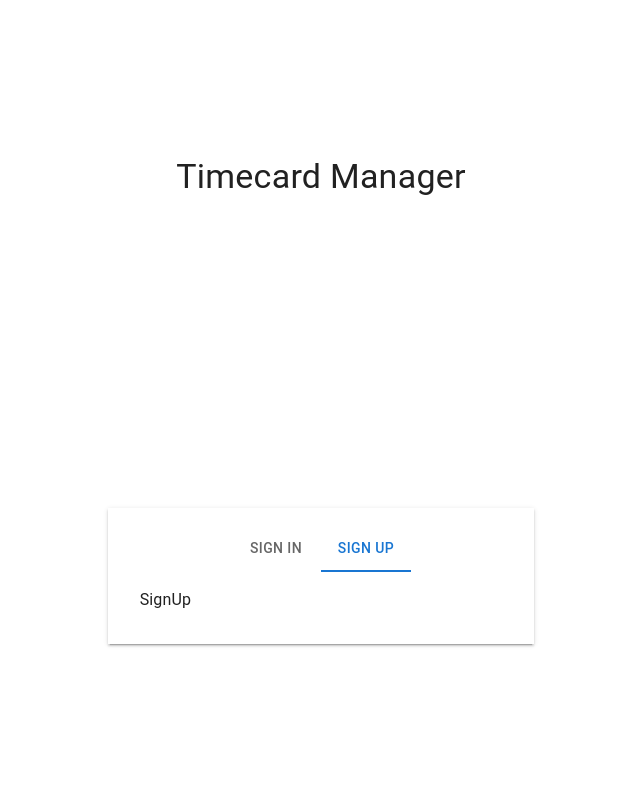
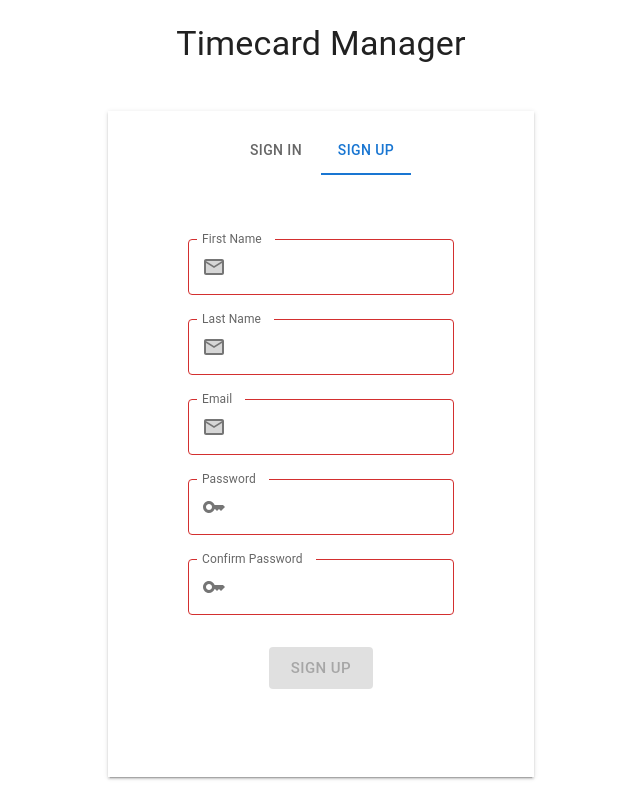
Before and after one commit to AndreaPallotta/Timecard-Manager, a React (Vite) app in the folder react_client/: page /auth in a window 1280 px wide. Both pictures are taken after a click on the tab "SIGN UP". Shown: the whole page, without its empty margins (319-959 px from the left). Built offline with nearby package versions, Linux system fonts and the light colour scheme; no server answers.

Commit message:
Added signup form

```diff
--- a/react_client/src/components/Form/TextField.jsx
+++ b/react_client/src/components/Form/TextField.jsx
@@ -1,4 +1,5 @@
 import useBoolean from '@/hooks/useBoolean';
+import { toCamelCase } from '@/utils/format';
 import Visibility from '@mui/icons-material/Visibility';
 import VisibilityOff from '@mui/icons-material/VisibilityOff';
 import {
@@ -17,6 +18,7 @@ const CTextField = (props) => {
     error,
     focusFirst,
     label,
+    name,
     onChange,
     password,
     readOnly,
@@ -76,7 +78,7 @@ const CTextField = (props) => {
         error={error || false}
         id={`c-text-field-${label}}`}
         label={label}
-        name={label.toLowerCase()}
+        name={name || toCamelCase(label)}
         onChange={onChange}
         readOnly={readOnly || false}
         required={required ?? false}
@@ -114,6 +116,7 @@ CTextField.propTypes = {
   error: PropTypes.bool,
   focusFirst: PropTypes.bool,
   label: PropTypes.string.isRequired,
+  name: PropTypes.string,
   onChange: PropTypes.func.isRequired,
   password: PropTypes.bool,
   readOnly: PropTypes.bool,
--- a/react_client/src/pages/LoginPage.jsx
+++ b/react_client/src/pages/LoginPage.jsx
@@ -3,6 +3,7 @@ import CDivider from '@/components/Form/Divider';
 import CTextField from '@/components/Form/TextField';
 import { iconToNode } from '@/styles/transformations';
 import validations from '@/utils/regex';
+import { isFormValid } from '@/utils/validation';
 import {
   EmailTwoTone,
   FacebookOutlined,
@@ -37,6 +38,11 @@ const LoginPage = () => {
   const [email, setEmail] = useState('');
   const [password, setPassword] = useState('');
 
+  const fieldValidations = {
+    email: validations.email(email),
+    password: validations.password(password),
+  };
+
   const handleEmailChange = (event) => {
     setEmail(event.target.value);
   };
@@ -44,9 +50,6 @@ const LoginPage = () => {
   const handlePasswordChange = (event) => {
     setPassword(event.target.value);
   };
-
-  const isFormValid = () =>
-    validations.email(email) && validations.password(password);
 
   return (
     <Box
@@ -85,7 +88,7 @@ const LoginPage = () => {
 
       <CButton
         label="Sign In"
-        disabled={!isFormValid()}
+        disabled={!isFormValid(fieldValidations)}
         onClick={console.log}
         my={0.5}
       />
--- a/react_client/src/pages/SignupPage.jsx
+++ b/react_client/src/pages/SignupPage.jsx
@@ -1,12 +1,122 @@
-import React from 'react';
+import CButton from '@/components/Form/Button';
+import CTextField from '@/components/Form/TextField';
+import PasswordValidator from '@/components/PasswordValidator';
+import validations from '@/utils/regex';
+import { isFormValid } from '@/utils/validation';
+import { EmailTwoTone, KeyTwoTone } from '@mui/icons-material';
+import { Box } from '@mui/material';
+import React, { useState } from 'react';
 
 const SignupPage = () => {
+  const [form, setForm] = useState({
+    firstName: '',
+    lastName: '',
+    email: '',
+    password: '',
+    confirmPassword: '',
+  });
+
+  const fieldValidations = {
+    firstName: form.firstName.trim().length > 0,
+    lastName: form.lastName.trim().length > 0,
+    email: validations.email(form.email),
+    password: validations.password(form.password),
+    confirm:
+      validations.password(form.confirmPassword) &&
+      form.confirmPassword === form.password,
+  };
+
+  const handleFormChange = (event) => {
+    const { name, value } = event.target;
+    setForm((prevState) => ({
+      ...prevState,
+      [name]: value,
+    }));
+  };
+
   return (
-    <>
-      <div>SignUp</div>
-      {/* {password.trim() && !validations.password(password) && ( */}
-      {/* )} */}
-    </>
+    <Box
+      p={3}
+      m={3}
+      sx={{
+        display: 'flex',
+        flexDirection: 'column',
+        alignItems: 'center',
+      }}
+    >
+      <CTextField
+        value={form.firstName}
+        label="First Name"
+        onChange={handleFormChange}
+        required
+        error={!fieldValidations.firstName}
+        start={{
+          icon: <EmailTwoTone />,
+          aria: 'signup-first-name-field',
+        }}
+      />
+
+      <CTextField
+        value={form.lastName}
+        label="Last Name"
+        onChange={handleFormChange}
+        required
+        error={!fieldValidations.lastName}
+        start={{
+          icon: <EmailTwoTone />,
+          aria: 'signup-last-name-field',
+        }}
+      />
+
+      <CTextField
+        value={form.email}
+        label="Email"
+        onChange={handleFormChange}
+        required
+        error={!fieldValidations.email}
+        start={{
+          icon: <EmailTwoTone />,
+          aria: 'signup-email-field',
+        }}
+      />
+
+      <CTextField
+        value={form.password}
+        label="Password"
+        onChange={handleFormChange}
+        required
+        error={!fieldValidations.password}
+        password
+        start={{
+          icon: <KeyTwoTone />,
+          aria: 'signup-password-field',
+        }}
+      />
+
+      <CTextField
+        value={form.confirmPassword}
+        label="Confirm Password"
+        onChange={handleFormChange}
+        required
+        error={!fieldValidations.confirm}
+        password
+        start={{
+          icon: <KeyTwoTone />,
+          aria: 'signup-password-field',
+        }}
+      />
+
+      {form.password.trim() && !validations.password(form.password) && (
+        <PasswordValidator password={form.password} />
+      )}
+
+      <CButton
+        label="Sign Up"
+        disabled={!isFormValid(fieldValidations)}
+        onClick={console.log}
+        my={0.5}
+      />
+    </Box>
   );
 };
 
--- /dev/null
+++ b/react_client/src/utils/format.jsx
@@ -0,0 +1,7 @@
+export const toCamelCase = (str) => {
+  return str
+    .toLowerCase()
+    .replace(/\s(.)/g, (match) => match.toUpperCase())
+    .replace(/\s/g, '')
+    .replace(/^(.)/, (match) => match.toLowerCase());
+};
--- a/react_client/src/utils/validation.js
+++ b/react_client/src/utils/validation.js
@@ -1,2 +1,7 @@
 export const nullSafe = (value) =>
   typeof value === 'undefined' || value === null;
+
+export const isFormValid = (validations, filter = () => true) =>
+  Object.values(validations)
+    .filter(filter)
+    .every((condition) => condition === true);
```
